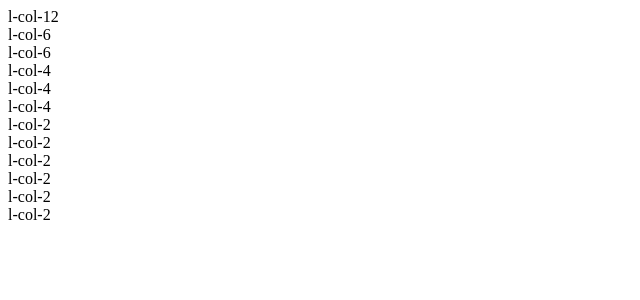
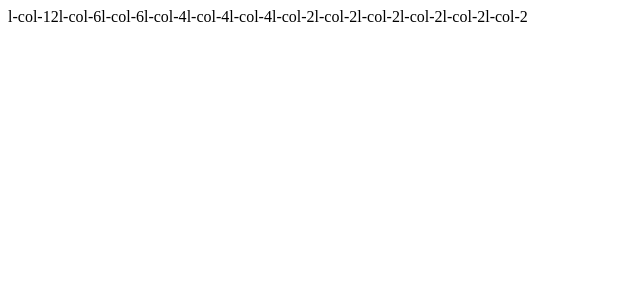
Before and after one commit to brion25/grid-ish, a React (Create React App) app: page / in a window 1280 px wide. Shown: the top 300 px of the page, without its empty margins (0-640 px from the left). Built offline with nearby package versions, Linux system fonts and the light colour scheme.

Commit message:
Adding basic grid system

```diff
--- a/src/App.js
+++ b/src/App.js
@@ -1,3 +1,5 @@
+import './App.scss';
+
 import React from 'react';
 
 function App() {
--- /dev/null
+++ b/src/App.scss
@@ -0,0 +1,18 @@
+.l{
+  &-container {
+
+  }
+
+  &-row {
+    display: inline-block;
+  }
+
+  @for $i from 1 through 12 {
+    $width: percentage(1/$i);
+
+    &-col-#{$i} {
+      width: $width;
+      display: inline;
+    }
+  }
+}
```
